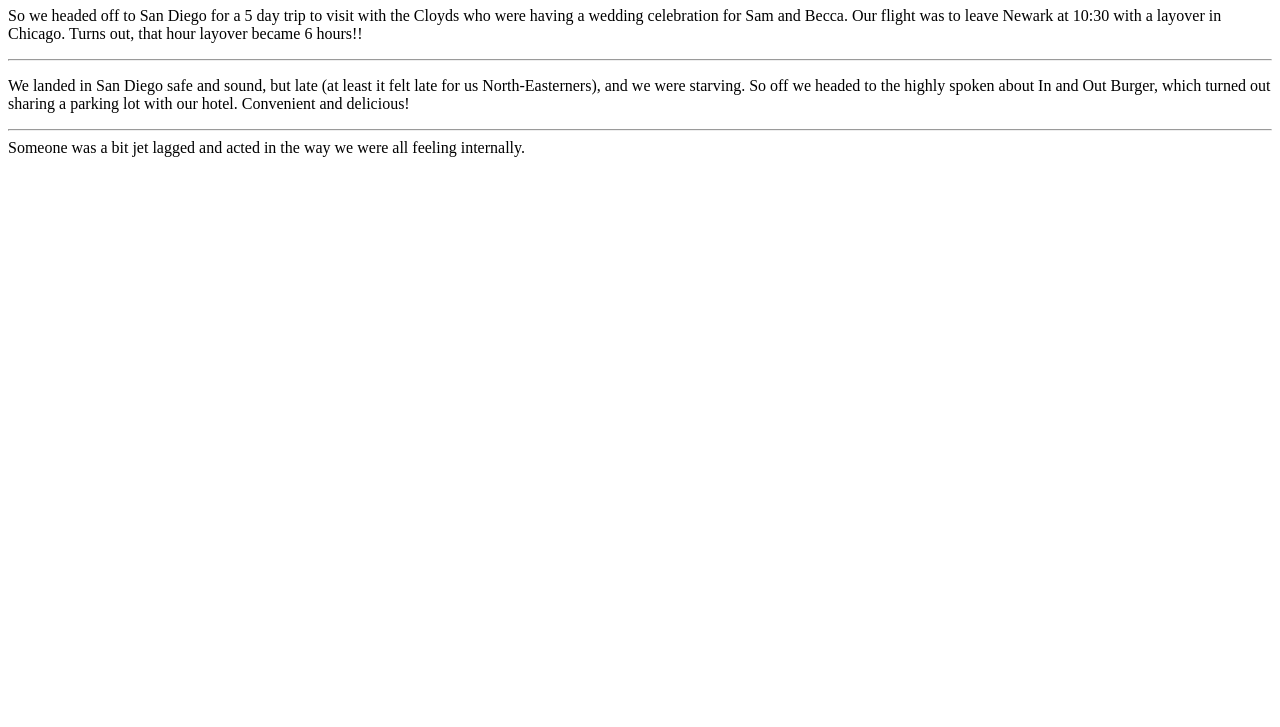
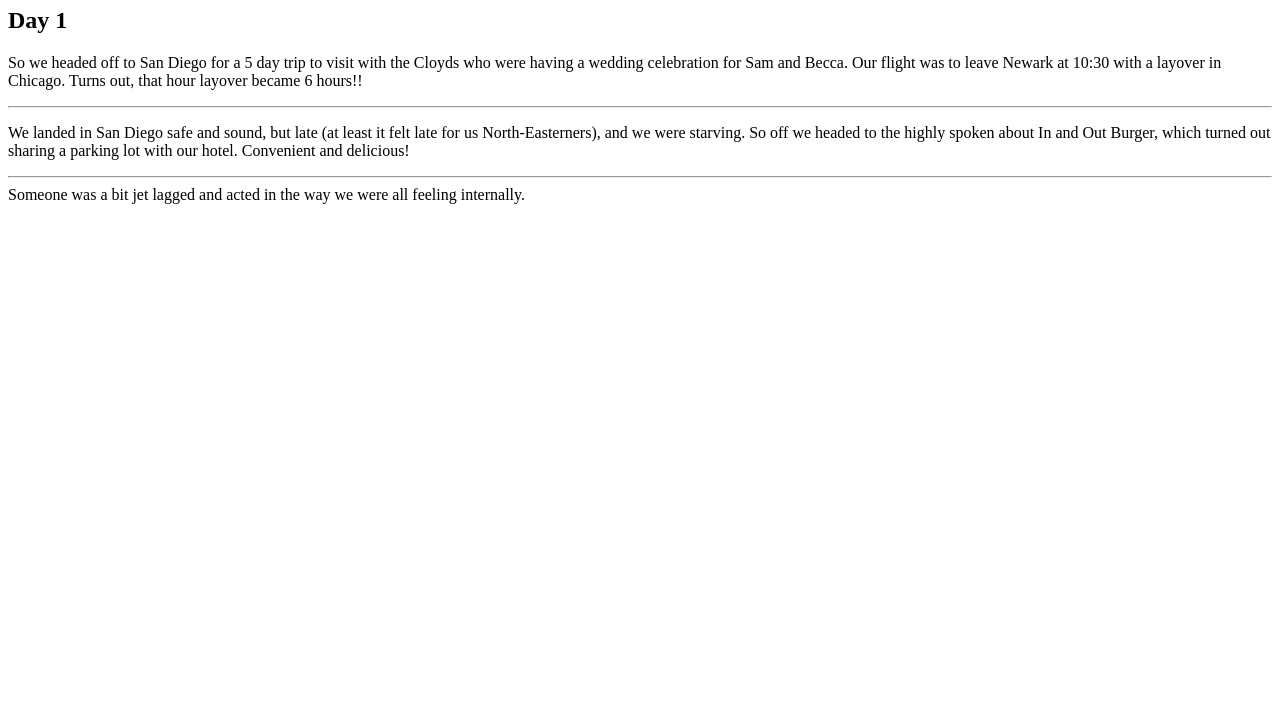
Before and after one commit to LizzieCathcart/LizzieCathcart.github.io, a plain HTML site: page index.html in a window 1280 px wide. Shown: the part 73-800 px from the top of the page. Drawn offline with Linux system fonts and the light colour scheme.

Commit message:
Update index.html

```diff
--- a/index.html
+++ b/index.html
@@ -5,6 +5,7 @@
 </head>
 <body>
 	<h1> Website Text </h1>
+	<h2> Day 1 </h2>
 		<p>So we headed off to San Diego for a 5 day trip to visit with the Cloyds who were having a wedding celebration for Sam and Becca. Our flight was to leave Newark at 10:30 with a layover in Chicago. Turns out, that hour layover became 6 hours!! </p>
 	<hr>
 	<p>We landed in San Diego safe and sound, but late (at least it felt late for us North-Easterners), and we were starving. So off we headed to the highly spoken about In and Out Burger, which turned out sharing  a parking lot
```
